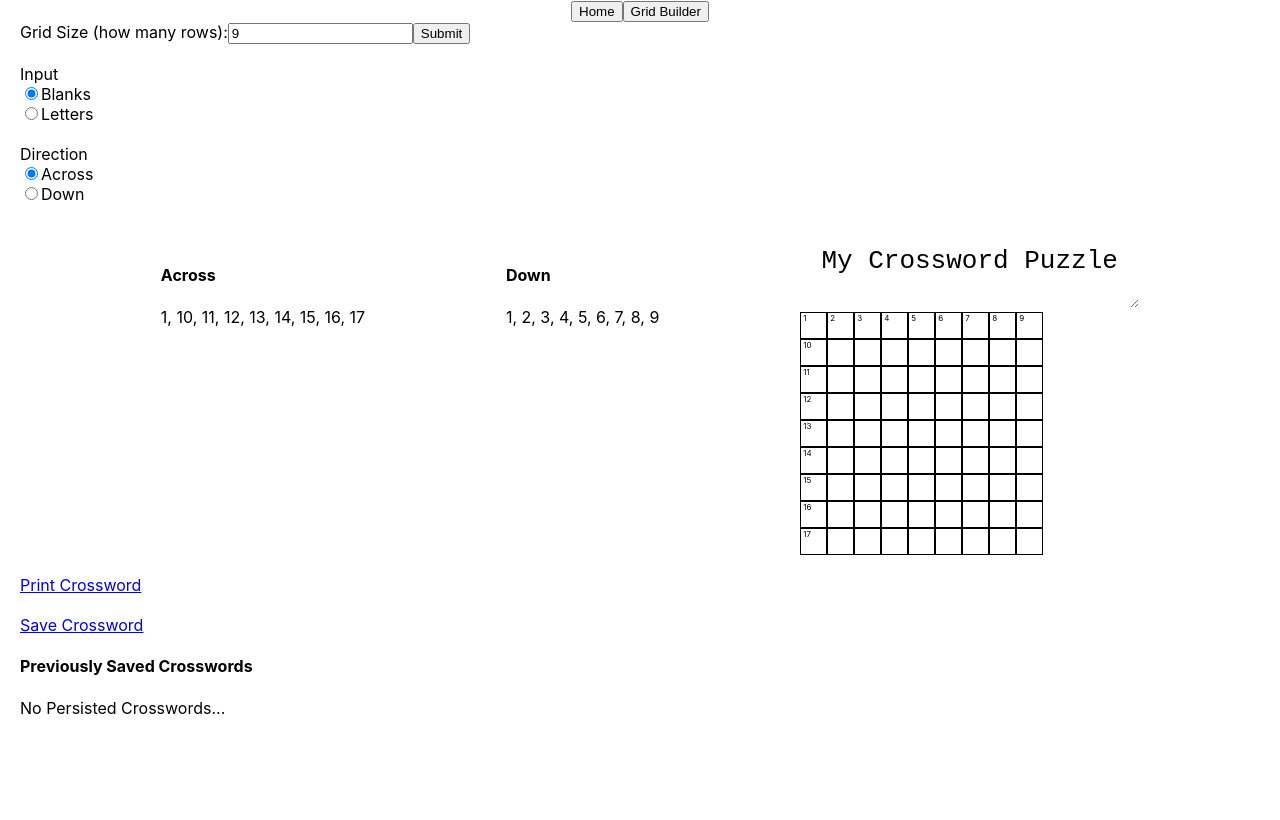
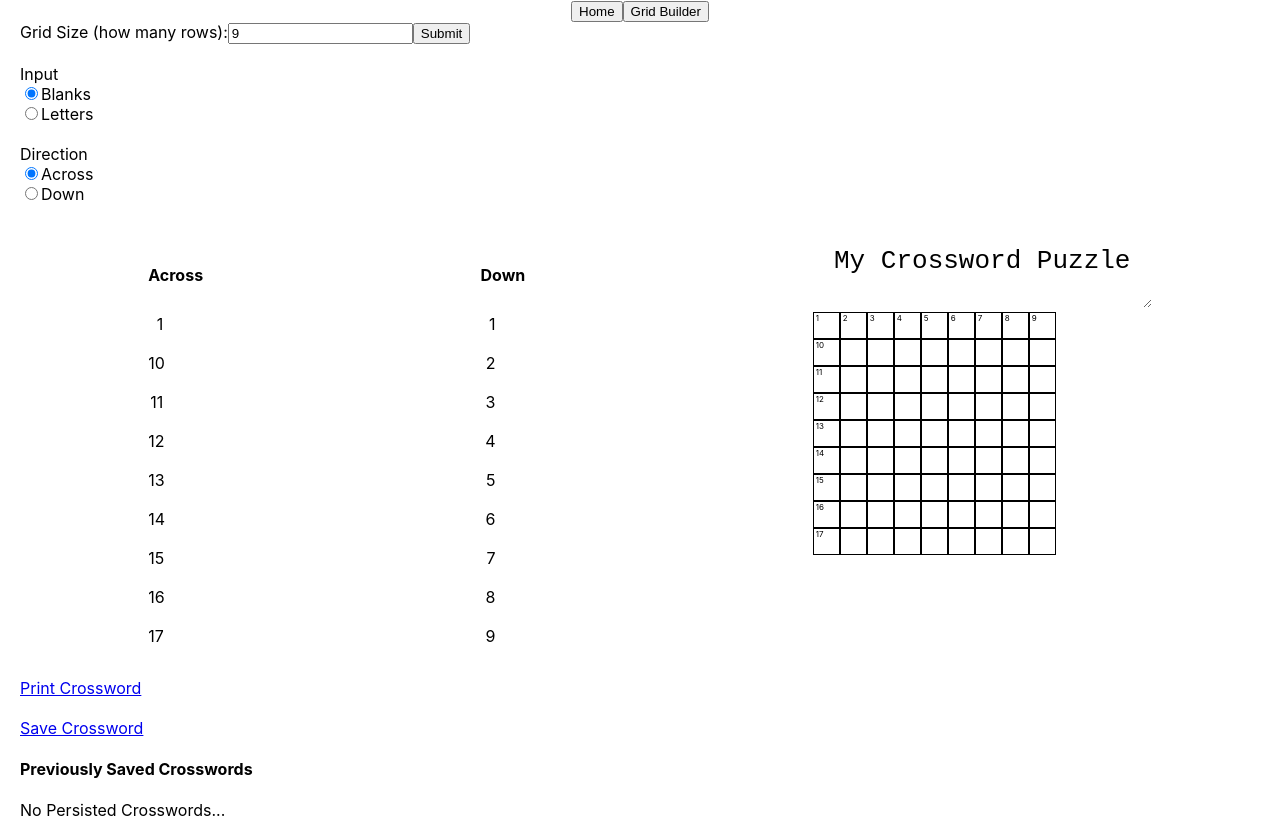
Before and after one commit to sfletche/crossword-builder, a React (Create React App) app: page /grid-builder in a window 1280 px wide. Built offline with nearby package versions, Linux system fonts and the light colour scheme.

Commit message:
more clue work

```diff
--- /dev/null
+++ b/src/AcrossClues.css
@@ -0,0 +1,15 @@
+
+.rightJustify {
+  display: inline-block;
+  list-style-position: inside;
+  min-width: 15px;
+  text-align: right;
+}
+
+.clue {
+  border: none;
+  margin-left: 10px;
+  margin-top: 5px;
+  resize: none;
+  vertical-align: middle;
+}
--- a/src/AcrossClues.react.js
+++ b/src/AcrossClues.react.js
@@ -3,6 +3,7 @@ import {
   colToLeftIsBlank,
   colToRightIsBlank,
 } from './utils/utils';
+import './AcrossClues.css';
 
 function getAcrossCluesFromRow(grid, gridRow, row) {
   return gridRow.reduce((acc, cell, col) => {
@@ -17,14 +18,22 @@ function getAcrossCluesFromRow(grid, gridRow, row) {
 }
 
 function getAcrossClues(grid) {
-  return grid.map((gridRow, row) => getAcrossCluesFromRow(grid, gridRow, row)).flat().join(', ');
+  return grid.map((gridRow, row) => getAcrossCluesFromRow(grid, gridRow, row)).flat();
 }
 
 export default function AcrossClues({ gridState }) {
+  const clues = getAcrossClues(gridState);
 	return (
 		<div>
       <h4>Across</h4>
-      {getAcrossClues(gridState)}
+      {clues.map(clue => (
+        <div key={clue}>
+          <div className="rightJustify">
+            {clue}
+          </div>
+          <textarea className="clue"/>
+        </div>
+      ))}
     </div>
 	);
 }
--- /dev/null
+++ b/src/DownClues.css
@@ -0,0 +1,15 @@
+
+.rightJustify {
+  display: inline-block;
+  list-style-position: inside;
+  max-width: 15px;
+  text-align: right;
+}
+
+.clue {
+  border: none;
+  margin-left: 10px;
+  margin-top: 5px;
+  resize: none;
+  vertical-align: middle;
+}
--- a/src/DownClues.react.js
+++ b/src/DownClues.react.js
@@ -3,6 +3,7 @@ import {
   rowAboveIsBlank,
   rowBelowIsBlank,
 } from './utils/utils';
+import './DownClues.css';
 
 function getDownCluesFromRow(grid, gridRow, row) {
   return gridRow.reduce((acc, cell, col) => {
@@ -17,14 +18,22 @@ function getDownCluesFromRow(grid, gridRow, row) {
 }
 
 function getDownClues(grid) {
-  return grid.map((gridRow, row) => getDownCluesFromRow(grid, gridRow, row)).flat().join(', ');
+  return grid.map((gridRow, row) => getDownCluesFromRow(grid, gridRow, row)).flat();
 }
 
-export default function AcrossClues({ gridState }) {
+export default function DownClues({ gridState }) {
+  const clues = getDownClues(gridState);
 	return (
 		<div>
       <h4>Down</h4>
-      {getDownClues(gridState)}
+      {clues.map(clue => (
+        <div key={clue}>
+          <div className="rightJustify">
+            {clue}
+          </div>
+          <textarea className="clue"/>
+        </div>
+      ))}
     </div>
 	);
 }
```
